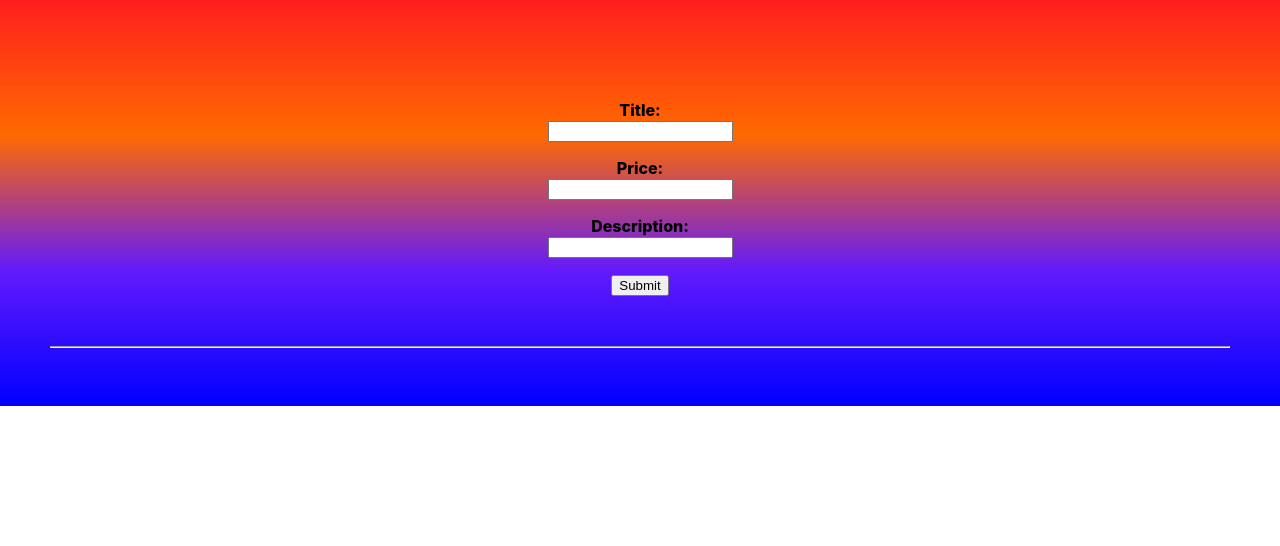
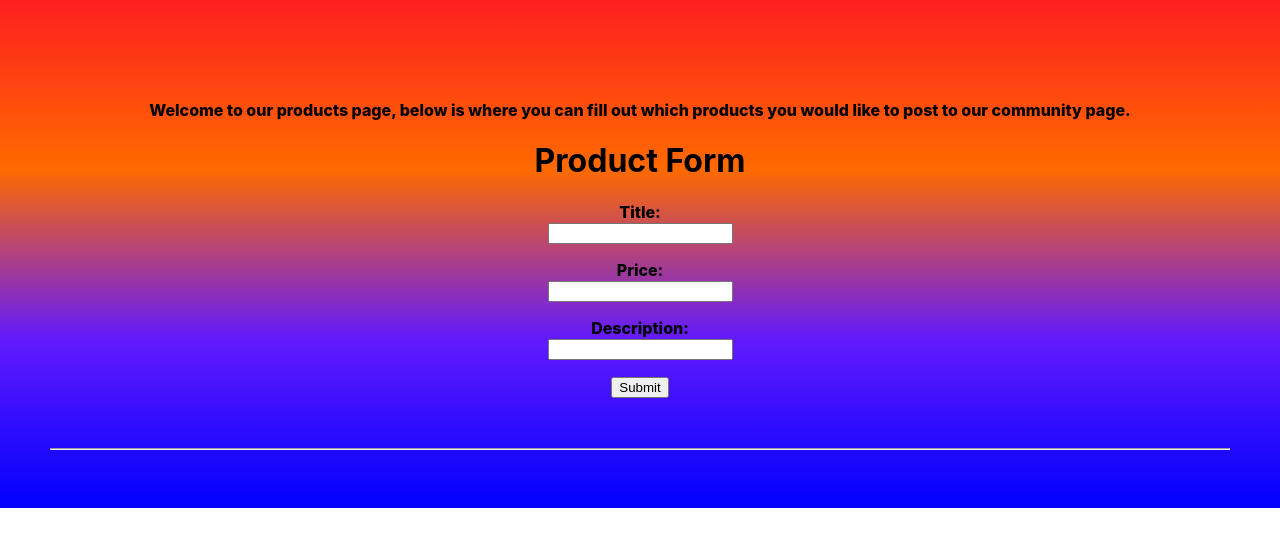
Before and after one commit to PaulDeUlloa/MERN_Product_Manager, a React (Create React App) app in the folder client/: page / in a window 1280 px wide. Shown: the top 546 px of the page. Built offline with nearby package versions, Linux system fonts and the light colour scheme; no server answers.

Commit message:
Title and p tag added to ProductForm page.

```diff
--- a/client/src/components/ProductForm.jsx
+++ b/client/src/components/ProductForm.jsx
@@ -25,6 +25,15 @@ export default () => {
   //this is our product form which is used for users to create a product.
   return (
     <form onSubmit={onSubmitHandler} id="formStyling">
+      <div>
+        <p>
+          Welcome to our products page, below is where you can fill out which
+          products you would like to post to our community page.
+        </p>
+      </div>
+      <div>
+        <h1>Product Form</h1>
+      </div>
       <p>
         <label>Title: </label>
         <br />
```
